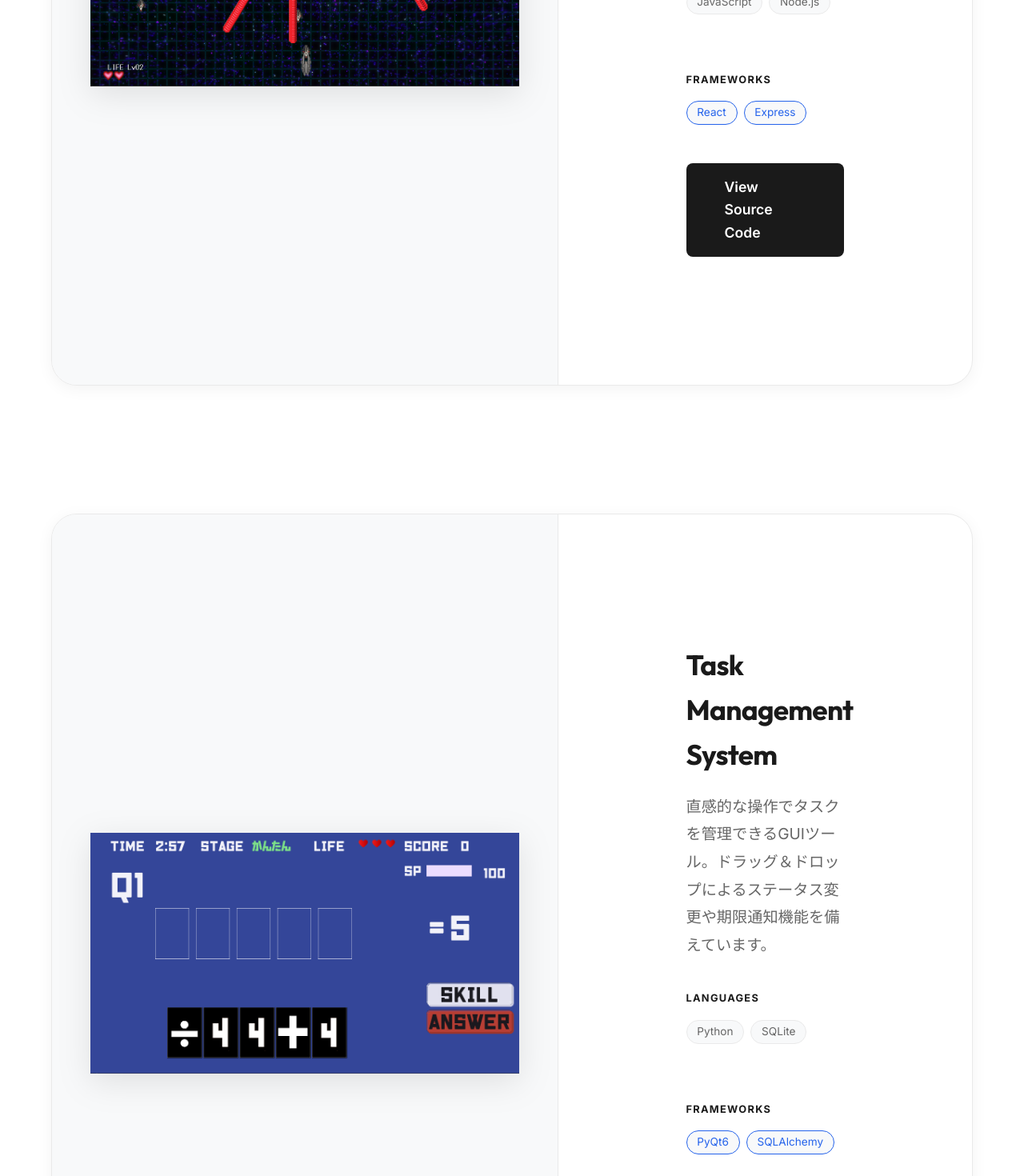
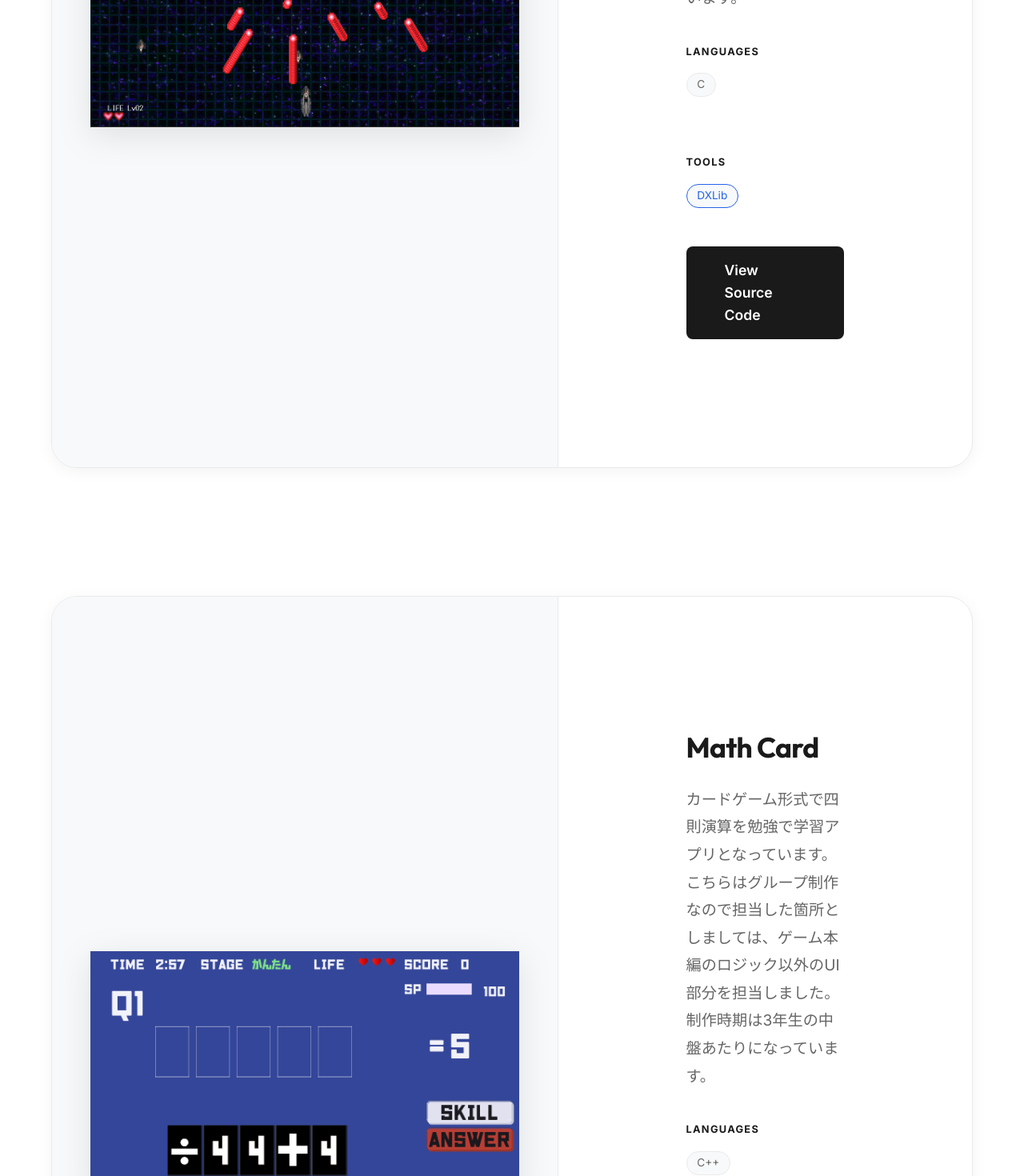
Before and after one commit to nashi39/Portfolio, a React (Vite) app: page / in a window 1280 px wide. Shown: the part 1040-2510 px from the top of the page at 80% size. Built offline with nearby package versions, Linux system fonts and the light colour scheme.

Commit message:
大体の形が完成

```diff
--- a/src/components/ProjectCard.jsx
+++ b/src/components/ProjectCard.jsx
@@ -50,10 +50,10 @@ const ProjectCard = ({ project }) => {
 
           <div>
             <div style={{ fontSize: '0.8rem', fontWeight: 700, color: 'var(--text-main)', marginBottom: '1rem', textTransform: 'uppercase', letterSpacing: '0.1em' }}>
-              Frameworks
+              Tools
             </div>
-            {project.frameworks.map(fw => (
-              <span key={fw} className="tag" style={{ borderColor: 'var(--accent)', color: 'var(--accent)' }}>{fw}</span>
+            {project.tools.map(tool => (
+              <span key={tool} className="tag" style={{ borderColor: 'var(--accent)', color: 'var(--accent)' }}>{tool}</span>
             ))}
           </div>
         </div>
--- a/src/data/projects.js
+++ b/src/data/projects.js
@@ -6,38 +6,38 @@
 export const projects = [
   {
     id: 1,
-    title: "AI Chat Assistant",
-    description: "自然言語処理を活用したインテリジェントなチャットアプリケーション。ユーザーの意図を汲み取った高度な対話が可能です。",
-    languages: ["JavaScript", "Node.js"],
-    frameworks: ["React", "Express"],
+    title: "Universe　war",
+    description: "2Dでのシューティングゲームになっています。コンセプトとしては同じステージを何度も挑み、機体を強化していくボス倒すというものです。制作時期は2年生の後半となっています。",
+    languages: ["C"],
+    tools: ["DXLib"],
     images: ["/assets/project1.png"],
     link: "https://github.com/nashi39/2DGame"
   },
   {
     id: 2,
-    title: "Task Management System",
-    description: "直感的な操作でタスクを管理できるGUIツール。ドラッグ＆ドロップによるステータス変更や期限通知機能を備えています。",
-    languages: ["Python", "SQLite"],
-    frameworks: ["PyQt6", "SQLAlchemy"],
+    title: "Math Card",
+    description: "カードゲーム形式で四則演算を勉強で学習アプリとなっています。こちらはグループ制作なので担当した箇所としましては、ゲーム本編のロジック以外のUI部分を担当しました。制作時期は3年生の中盤あたりになっています。",
+    languages: ["C++"],
+    tools: ["DXLib"],
     images: ["/assets/project2.png"],
     link: "https://github.com/nashi39/team-ProductionDX"
   },
   {
     id: 3,
-    title: "Finance Dashboard",
-    description: "個人の資産状況を可視化するダッシュボード。グラフによる推移分析や予算設定など、高度な分析機能を提供します。",
-    languages: ["TypeScript", "Rust"],
-    frameworks: ["Next.js", "Tauri"],
+    title: "Sosproject",
+    description: "こちらはアニメ涼宮ハルヒの憂鬱の作品詳細をWebサイトで公開しているサービスとなっています。（非公式のため公開などはしておりません）こちらのサイトはAntigravityを使って学習しながらバイブコーディングで制作しました。制作時期は3年制作の後半となっています。",
+    languages: ["JavaScript", "HTML", "CSS"],
+    tools: ["React"],
     images: ["/assets/project3.png"],
-    link: "https://github.com/example/project3"
+    link: "https://github.com/nashi39/sosproject-1"
   },
   {
     id: 4,
-    title: "Inventory Tracker",
-    description: "在庫管理を自動化するデスクトップアプリ。バーコードスキャン対応や在庫不足時のアラート機能を搭載しています。",
-    languages: ["C#", "SQL Server"],
-    frameworks: [".NET MAUI", "WPF"],
+    title: "Shift Master",
+    description: "シフト表を製作するアプリとなっています。構成としては管理者画面はPC、スタッフ画面はスマートフォンで操作することを想定して現在も製作途中となっています。なおこちらもAntigravityを使って学習しながらバイブコーディングで制作しております。",
+    languages: ["JavaScript", "HTML", "CSS"],
+    tools: ["React", "Firebase"],
     images: ["/assets/project41.png", "/assets/project42.png"],
-    link: "https://github.com/example/project4"
+    link: "https://github.com/nashi39/shift-master"
   }
 ];
```
